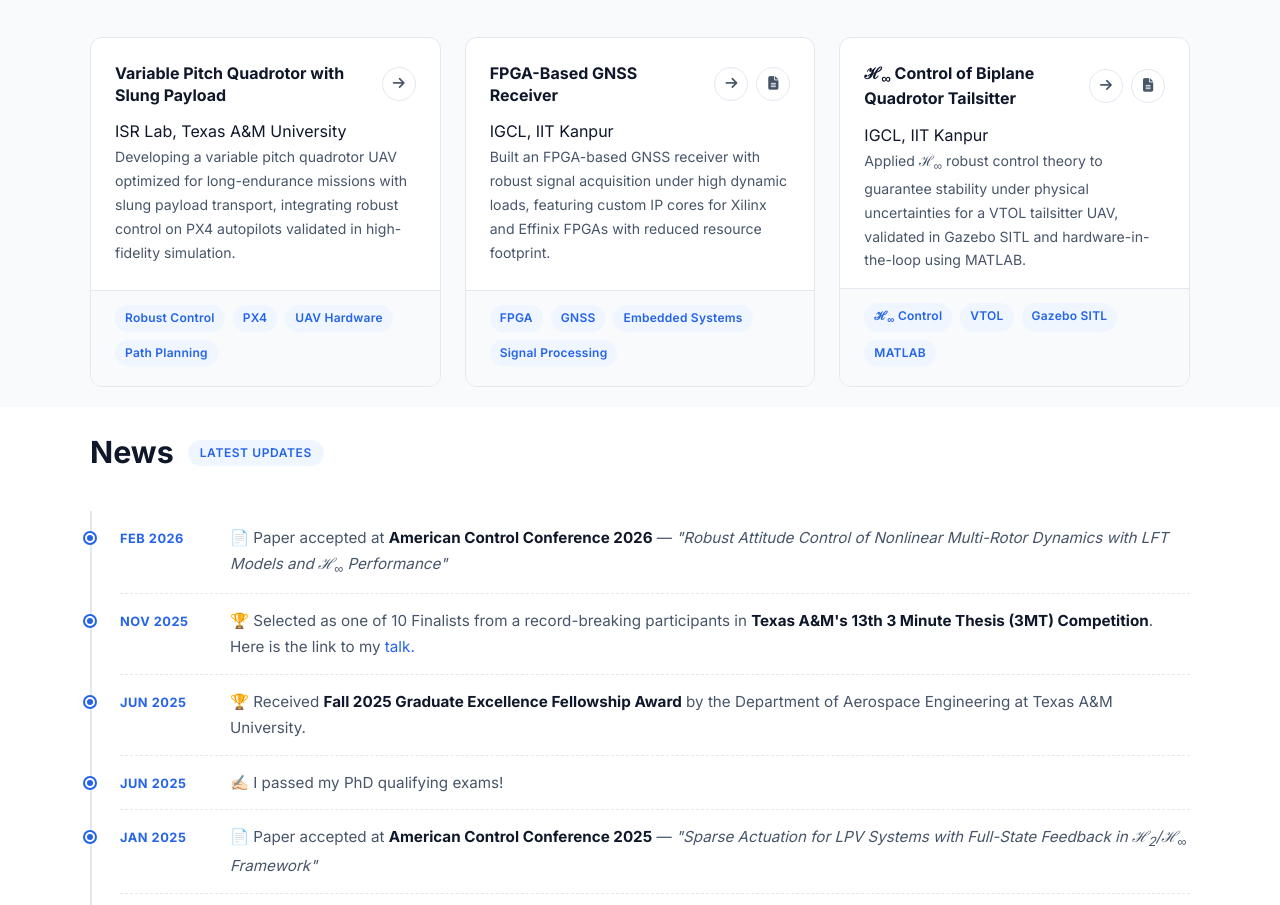
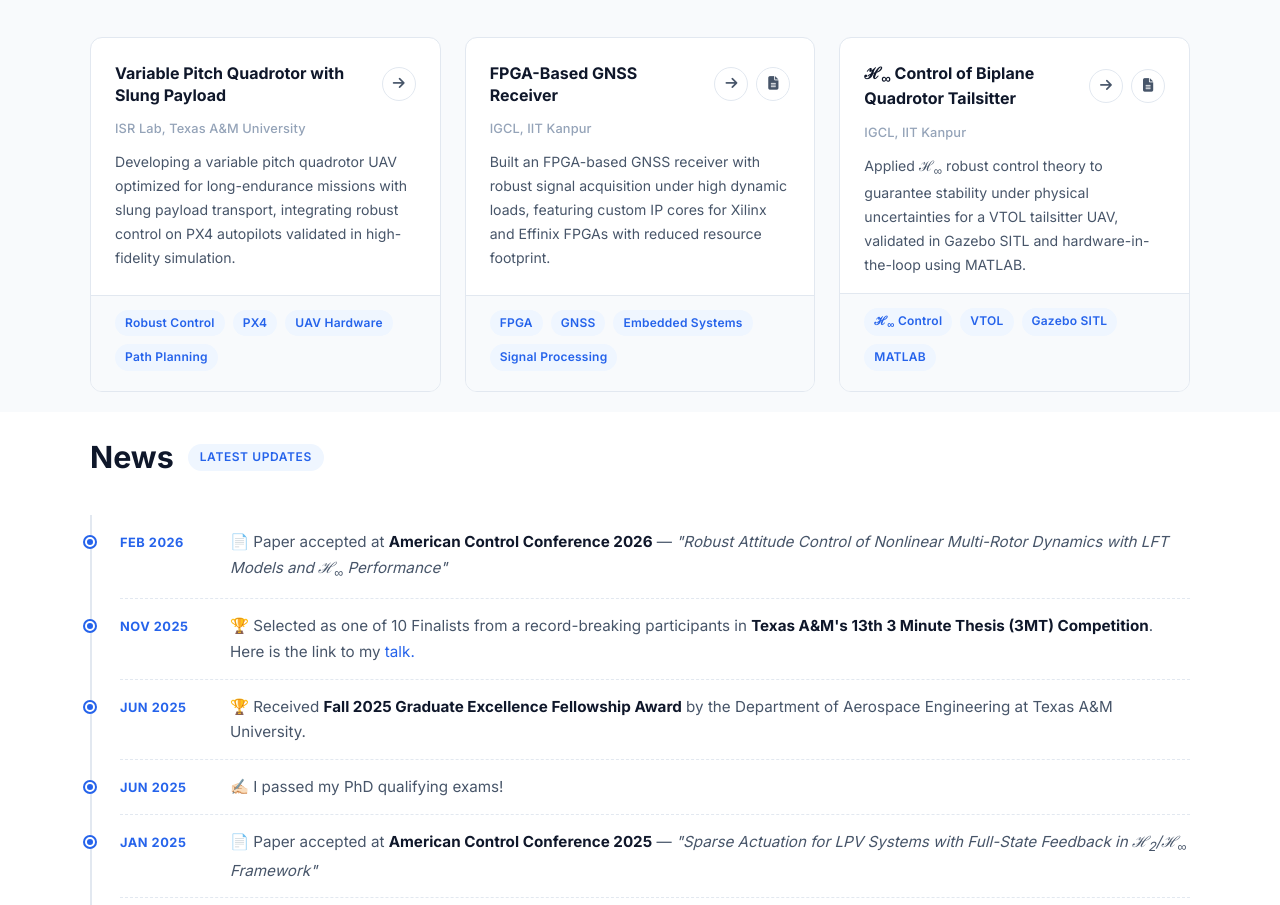
Before and after one commit to ktanay05/ktanay05.github.io, a plain HTML site: page index.html in a window 1280 px wide. Shown: the part 2028-2933 px from the top of the page. Drawn offline with nearby package versions, Linux system fonts and the light colour scheme.

Commit message:
Add styles for project meta information

```diff
--- a/assets/css/style.css
+++ b/assets/css/style.css
@@ -661,6 +661,14 @@ ul { list-style: none; }
    PROJECTS SECTION
    ============================================ */
 
+.project-meta {
+  font-size: 0.8rem;
+  color: var(--text-light);
+  font-weight: 500;
+  margin-bottom: 10px;
+  letter-spacing: 0.01em;
+}
+
 .projects-grid {
   display: grid;
   grid-template-columns: repeat(auto-fill, minmax(300px, 1fr));
```
